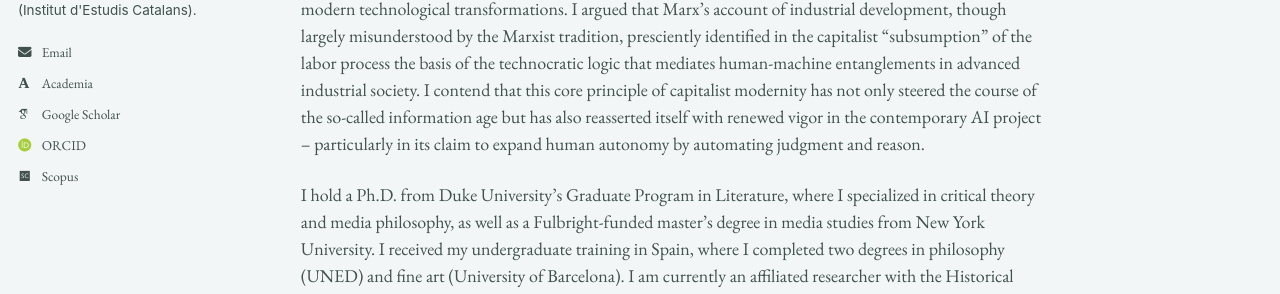
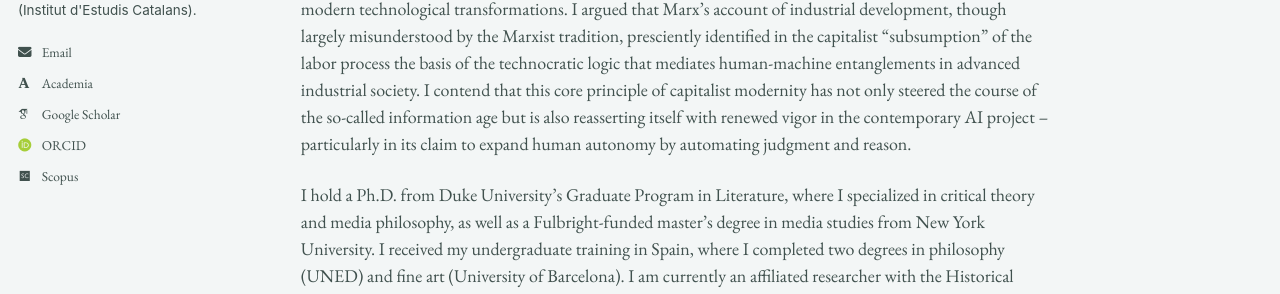
Before and after one commit to epujol90/epujol90.github.io, a Jekyll site: the page built from _pages/about.md, in a window 1280 px wide and 1042 px high. Shown: the part 386-680 px from the top of the window. Built offline with Jekyll 4.4.1, drawn with Linux system fonts in a browser that asks for light colours; some web fonts are replaced; a script bundle is joined from its source files by our own code; library files that are not in the unit come from our copies; some of the changed text lies outside the part shown.

Commit message:
Update about.md

```diff
--- a/_pages/about.md
+++ b/_pages/about.md
@@ -8,6 +8,6 @@ redirect_from:
 ---
 I am a scholar of technology, media, and aesthetics trained in continental philosophy and critical theory in Europe and the United States. My research examines the history and politics of technological modernity. In particular, I analyze the ways the material infrastructures of the modern world embody and uphold relations of power and domination, despite professing to liberate humanity from scarcity and toil.
 
-During my doctoral studies, I focused on the _longue durée_ of industrial modernity and the advent of instrumental reason in technologized society, tracing its roots to the nineteenth century. My dissertation, “Karl Marx, Philosopher of Technics: Critique, Alienation, and the Materiality of Social Power,” grounded this historical inquiry in Marx’s engagement with the industrial literature of his time, reconstructing -- against prevailing productivist and economicist readings -- how he theorized the relationship between capitalism and modern technological transformations. I argued that Marx’s account of industrial development, though largely misunderstood by the Marxist tradition, presciently identified in the capitalist "subsumption" of the labor process the basis of the technocratic logic that mediates human-machine entanglements in advanced industrial society. I contend that this core principle of capitalist modernity has not only steered the course of the so-called information age but has also reasserted itself with renewed vigor in the contemporary AI project -- particularly in its claim to expand human autonomy by automating judgment and reason.
+During my doctoral studies, I focused on the _longue durée_ of industrial modernity and the advent of instrumental reason in technologized society, tracing its roots to the nineteenth century. My dissertation, “Karl Marx, Philosopher of Technics: Critique, Alienation, and the Materiality of Social Power,” grounded this historical inquiry in Marx’s engagement with the industrial literature of his time, reconstructing -- against prevailing productivist and economicist readings -- how he theorized the relationship between capitalism and modern technological transformations. I argued that Marx’s account of industrial development, though largely misunderstood by the Marxist tradition, presciently identified in the capitalist "subsumption" of the labor process the basis of the technocratic logic that mediates human-machine entanglements in advanced industrial society. I contend that this core principle of capitalist modernity has not only steered the course of the so-called information age but is also reasserting itself with renewed vigor in the contemporary AI project -- particularly in its claim to expand human autonomy by automating judgment and reason.
 
 I hold a Ph.D. from Duke University’s Graduate Program in Literature, where I specialized in critical theory and media philosophy, as well as a Fulbright-funded master’s degree in media studies from New York University. I received my undergraduate training in Spain, where I completed two degrees in philosophy (UNED) and fine art (University of Barcelona). I am currently an affiliated researcher with the Historical Materialism Studies Group of the Societat Catalana de Filosofia -- the philosophy section of the Institut d’Estudis Catalans, the highest academic body for the Catalan language and culture. My work has appeared in _South Atlantic Quarterly_ and _Marx and Philosophy Review of Books_, with further articles under review or in preparation for _Historical Materialism_, _Theory, Culture & Society_, and a special issue of _Qui Parle_. Alongside my research, I have developed substantive experience in writing pedagogy, including two years of writing center practice at Duke’s Thompson Writing Studio and teaching writing-intensive courses on media theory, philosophy of technology, and the history and politics of AI.
```
